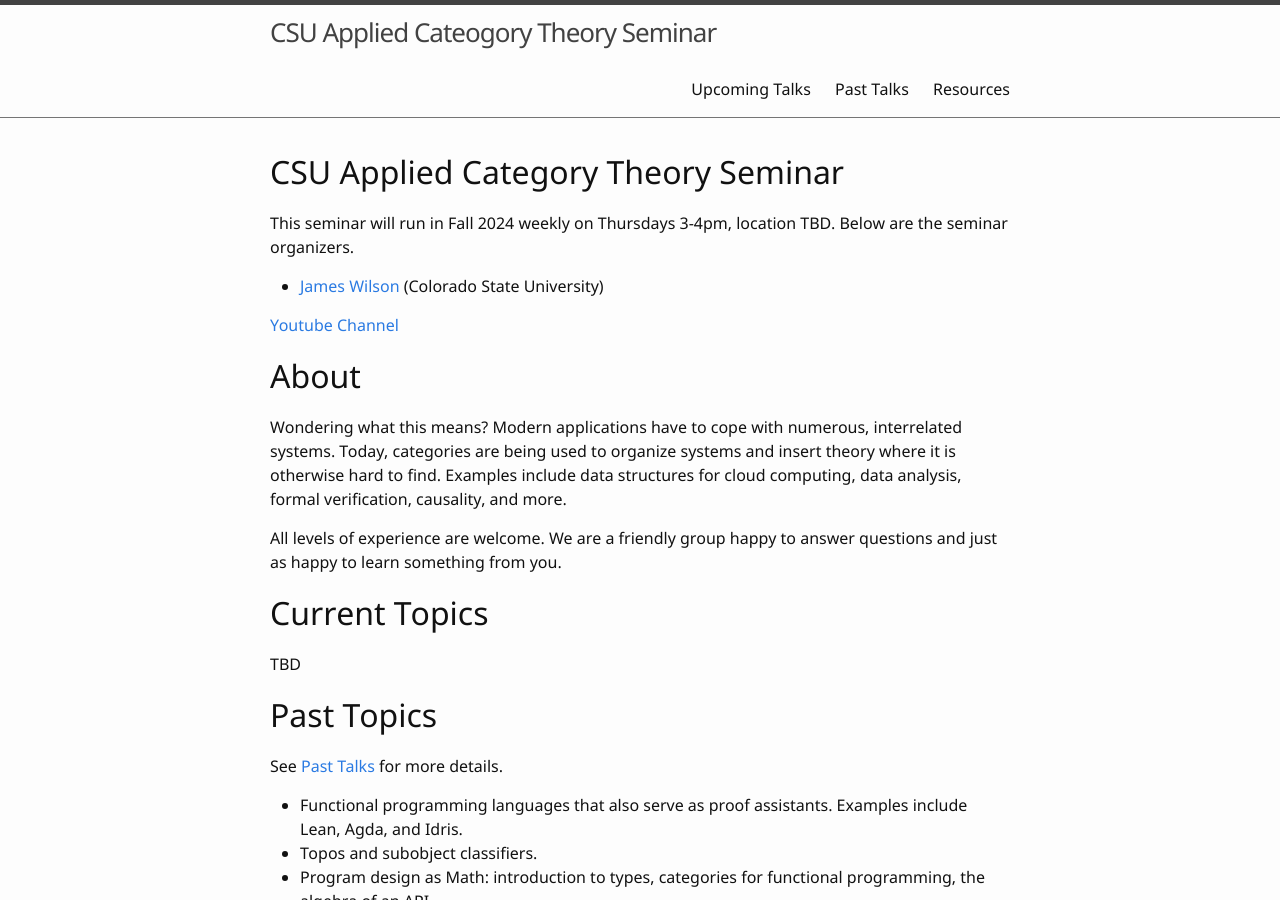
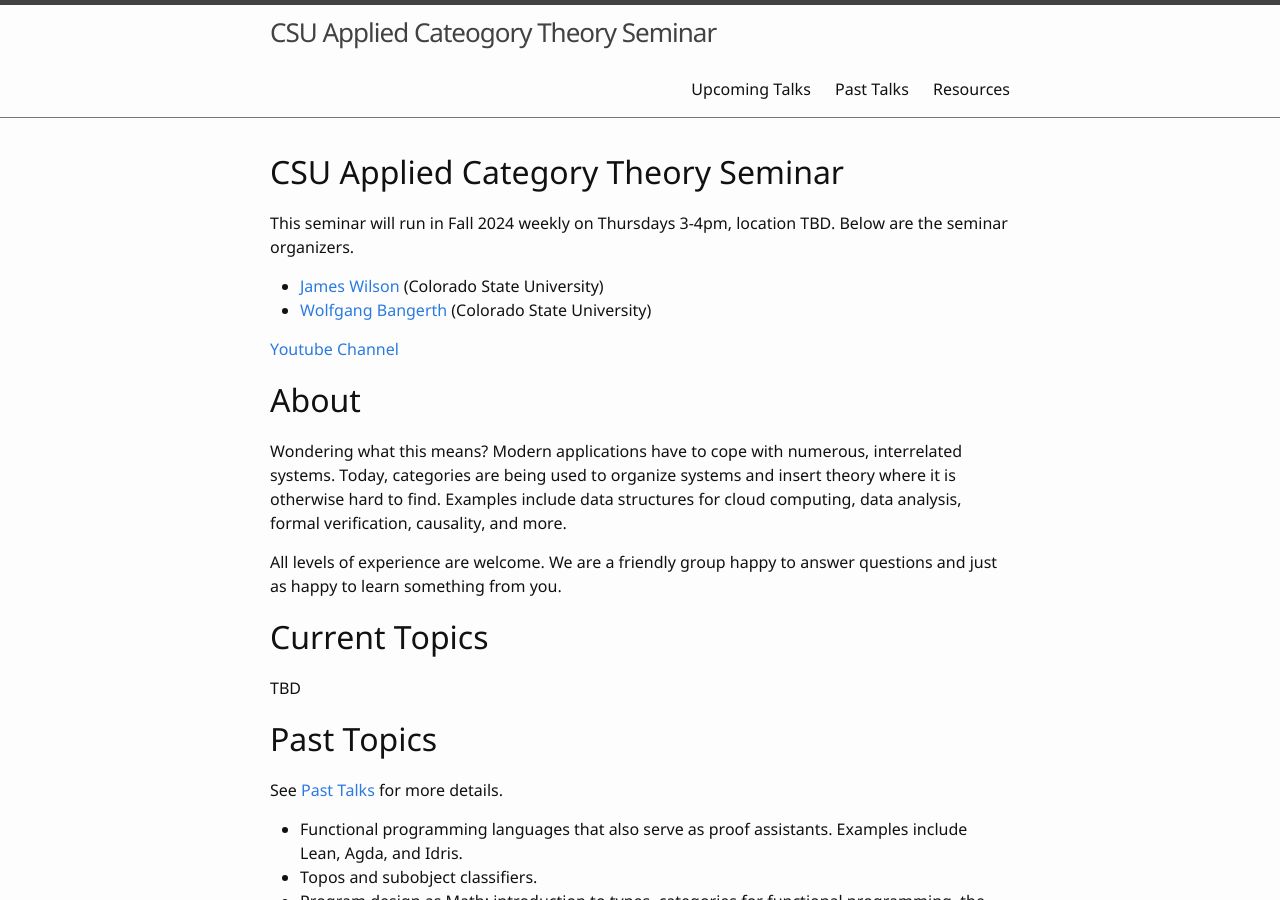
Before and after one commit to csu-applied-category-theory/csu-applied-category-theory.github.io, a Jekyll site: the page built from index.md, in a window 1280 px wide and 900 px high. Built offline with Jekyll 4.4.1, drawn with Linux system fonts in a browser that asks for light colours.

Commit message:
Update index.md

```diff
--- a/index.md
+++ b/index.md
@@ -8,6 +8,7 @@ This seminar will run in Fall 2024 weekly on Thursdays 3-4pm, location TBD. Belo
 
 
 - [James Wilson](https://www.math.colostate.edu/~jwilson/wilson.html){:target="_blank"} (Colorado State University)
+- [Wolfgang Bangerth](https://www.math.colostate.edu/~bangerth/){:target="_blank"} (Colorado State University)
 
 [Youtube Channel](https://www.youtube.com/channel/UCKcw90MiMPcopdQZZUbv2mw){:target="_blank"}
 
```
